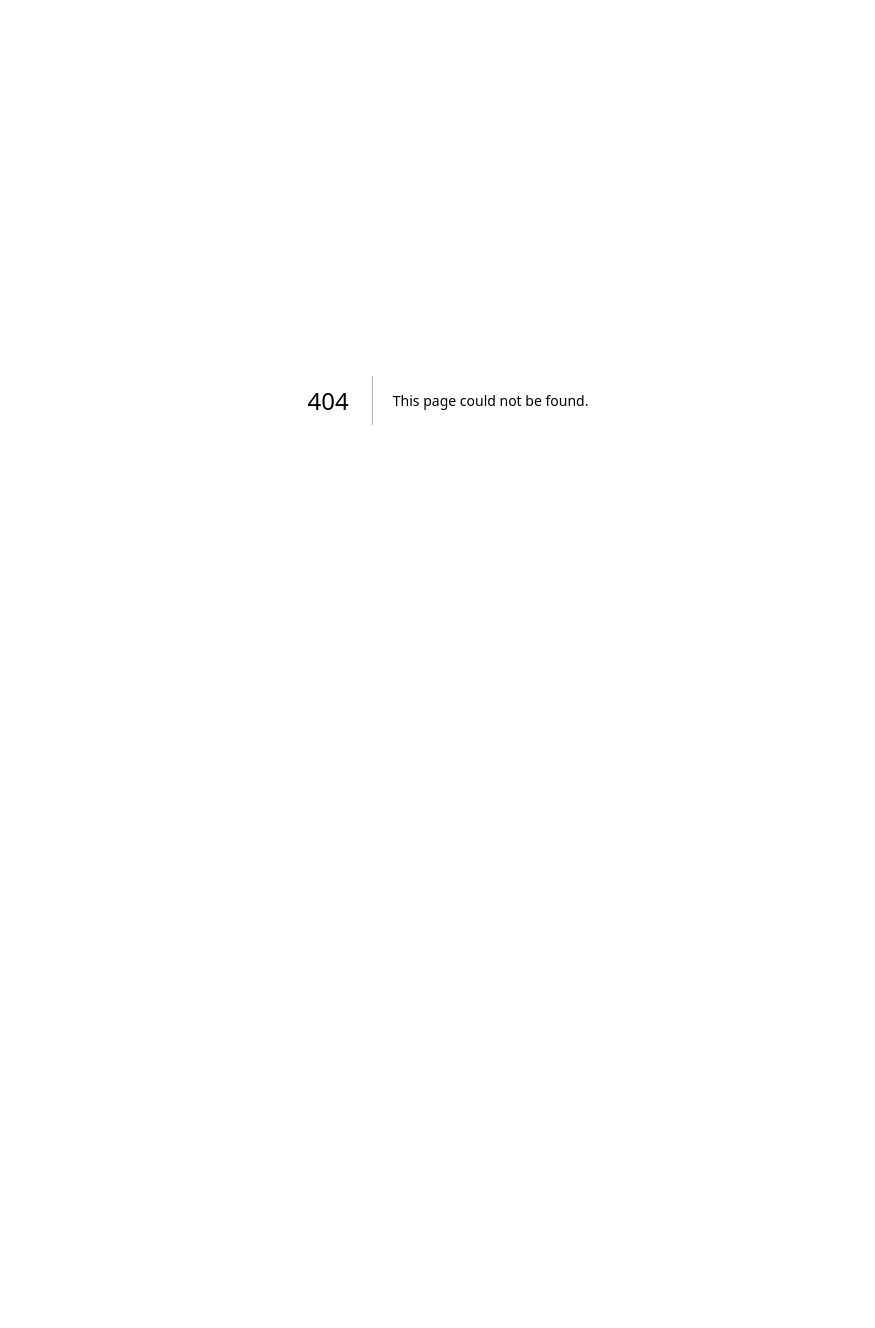
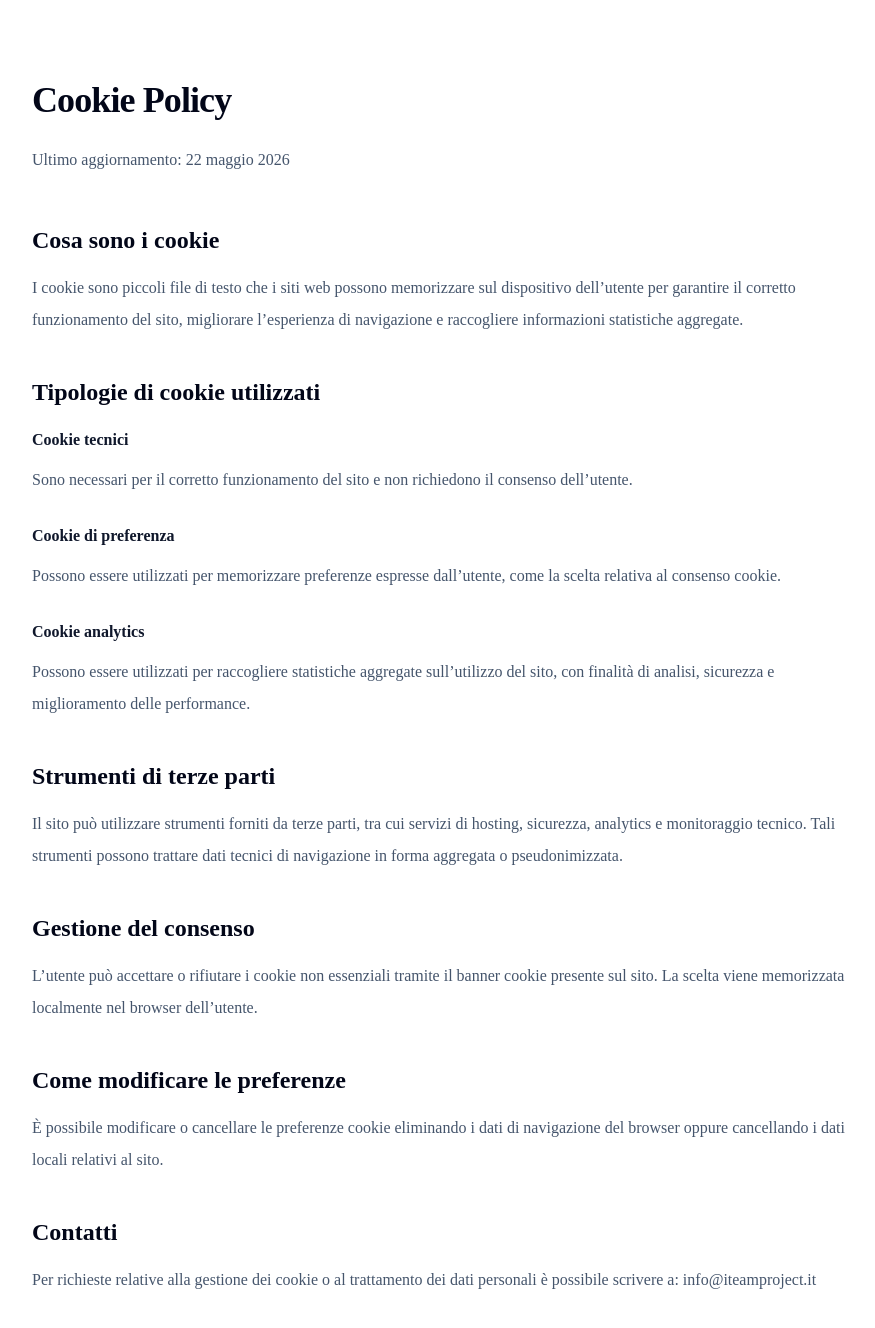
Before and after one commit to iteamproject/iteamproject-site, a Next.js app: page /cookie-policy in a window 1280 px wide. Before the commit this address had no page. Shown: the top 1328 px of the page, without its empty margins (192-1067 px from the left). Before the commit the page ends 800 px from the top, so only its background shows below. Built offline with nearby package versions, Linux system fonts and the light colour scheme.

Commit message:
Added privacy and cookie policy pages

```diff
--- /dev/null
+++ b/app/cookie-policy/page.tsx
@@ -0,0 +1,124 @@
+export const metadata = {
+  title: "Cookie Policy | iTeamProject",
+  description:
+    "Cookie Policy di iTeamProject relativa all'utilizzo di cookie tecnici e strumenti analytics sul sito web.",
+};
+
+export default function CookiePolicyPage() {
+  return (
+    <main className="min-h-screen bg-white text-slate-800">
+      <div className="mx-auto max-w-4xl px-6 py-20 lg:px-8">
+        <h1 className="text-4xl font-semibold tracking-tight text-slate-950">
+          Cookie Policy
+        </h1>
+
+        <p className="mt-6 text-base leading-8 text-slate-600">
+          Ultimo aggiornamento: 22 maggio 2026
+        </p>
+
+        <div className="mt-12 space-y-10">
+          <section>
+            <h2 className="text-2xl font-semibold text-slate-950">
+              Cosa sono i cookie
+            </h2>
+
+            <p className="mt-4 leading-8 text-slate-600">
+              I cookie sono piccoli file di testo che i siti web possono
+              memorizzare sul dispositivo dell’utente per garantire il corretto
+              funzionamento del sito, migliorare l’esperienza di navigazione e
+              raccogliere informazioni statistiche aggregate.
+            </p>
+          </section>
+
+          <section>
+            <h2 className="text-2xl font-semibold text-slate-950">
+              Tipologie di cookie utilizzati
+            </h2>
+
+            <div className="mt-4 space-y-6 leading-8 text-slate-600">
+              <div>
+                <h3 className="font-semibold text-slate-900">
+                  Cookie tecnici
+                </h3>
+                <p className="mt-2">
+                  Sono necessari per il corretto funzionamento del sito e non
+                  richiedono il consenso dell’utente.
+                </p>
+              </div>
+
+              <div>
+                <h3 className="font-semibold text-slate-900">
+                  Cookie di preferenza
+                </h3>
+                <p className="mt-2">
+                  Possono essere utilizzati per memorizzare preferenze espresse
+                  dall’utente, come la scelta relativa al consenso cookie.
+                </p>
+              </div>
+
+              <div>
+                <h3 className="font-semibold text-slate-900">
+                  Cookie analytics
+                </h3>
+                <p className="mt-2">
+                  Possono essere utilizzati per raccogliere statistiche
+                  aggregate sull’utilizzo del sito, con finalità di analisi,
+                  sicurezza e miglioramento delle performance.
+                </p>
+              </div>
+            </div>
+          </section>
+
+          <section>
+            <h2 className="text-2xl font-semibold text-slate-950">
+              Strumenti di terze parti
+            </h2>
+
+            <p className="mt-4 leading-8 text-slate-600">
+              Il sito può utilizzare strumenti forniti da terze parti, tra cui
+              servizi di hosting, sicurezza, analytics e monitoraggio tecnico.
+              Tali strumenti possono trattare dati tecnici di navigazione in
+              forma aggregata o pseudonimizzata.
+            </p>
+          </section>
+
+          <section>
+            <h2 className="text-2xl font-semibold text-slate-950">
+              Gestione del consenso
+            </h2>
+
+            <p className="mt-4 leading-8 text-slate-600">
+              L’utente può accettare o rifiutare i cookie non essenziali tramite
+              il banner cookie presente sul sito. La scelta viene memorizzata
+              localmente nel browser dell’utente.
+            </p>
+          </section>
+
+          <section>
+            <h2 className="text-2xl font-semibold text-slate-950">
+              Come modificare le preferenze
+            </h2>
+
+            <p className="mt-4 leading-8 text-slate-600">
+              È possibile modificare o cancellare le preferenze cookie
+              eliminando i dati di navigazione del browser oppure cancellando i
+              dati locali relativi al sito.
+            </p>
+          </section>
+
+          <section>
+            <h2 className="text-2xl font-semibold text-slate-950">
+              Contatti
+            </h2>
+
+            <p className="mt-4 leading-8 text-slate-600">
+              Per richieste relative alla gestione dei cookie o al trattamento
+              dei dati personali è possibile scrivere a:
+              info@iteamproject.it
+            </p>
+          </section>
+        </div>
+      </div>
+    </main>
+  );
+}
--- a/app/page.tsx
+++ b/app/page.tsx
@@ -827,6 +827,22 @@ export default function ITeamProjectWebsiteV2() {
           </div>
           <div>iTeamProject S.n.c. | Via Cassia, 4 – 50124 Firenze (FI) | P. IVA 07518790485 | Codice Univoco M5UXCR1</div>
           <div>info@iteamproject.it | iteamproject@pec.it</div>
+
+          <div className="flex flex-wrap gap-4 text-sm">
+            <a
+              href="/privacy-policy"
+              className="transition hover:text-emerald-600"
+            >
+              Privacy Policy
+            </a>
+
+            <a
+              href="/cookie-policy"
+              className="transition hover:text-emerald-600"
+            >
+              Cookie Policy
+            </a>
+          </div>
         </div>
       </footer>
 
--- /dev/null
+++ b/app/privacy-policy/page.tsx
@@ -0,0 +1,117 @@
+export const metadata = {
+  title: "Privacy Policy | iTeamProject",
+  description:
+    "Privacy Policy di iTeamProject SNC relativa al trattamento dei dati personali e all'utilizzo del sito web.",
+};
+
+export default function PrivacyPolicyPage() {
+  return (
+    <main className="min-h-screen bg-white text-slate-800">
+      <div className="mx-auto max-w-4xl px-6 py-20 lg:px-8">
+        <h1 className="text-4xl font-semibold tracking-tight text-slate-950">
+          Privacy Policy
+        </h1>
+
+        <p className="mt-6 text-base leading-8 text-slate-600">
+          Ultimo aggiornamento: 22 maggio 2026
+        </p>
+
+        <div className="mt-12 space-y-10">
+          <section>
+            <h2 className="text-2xl font-semibold text-slate-950">
+              Titolare del trattamento
+            </h2>
+
+            <p className="mt-4 leading-8 text-slate-600">
+              iTeamProject S.n.c.
+              <br />
+              Via Cassia, 4 – 50124 Firenze (FI)
+              <br />
+              P. IVA 07518790485
+              <br />
+              Email: info@iteamproject.it
+              <br />
+              PEC: iteamproject@pec.it
+            </p>
+          </section>
+
+          <section>
+            <h2 className="text-2xl font-semibold text-slate-950">
+              Tipologia di dati raccolti
+            </h2>
+
+            <p className="mt-4 leading-8 text-slate-600">
+              Il sito può raccogliere dati tecnici di navigazione,
+              informazioni statistiche anonime, dati eventualmente inviati
+              volontariamente tramite email o strumenti di contatto e dati
+              necessari al corretto funzionamento del sito.
+            </p>
+          </section>
+
+          <section>
+            <h2 className="text-2xl font-semibold text-slate-950">
+              Finalità del trattamento
+            </h2>
+
+            <ul className="mt-4 list-disc space-y-3 pl-6 leading-8 text-slate-600">
+              <li>gestione tecnica del sito web;</li>
+              <li>sicurezza e monitoraggio dell’infrastruttura;</li>
+              <li>analisi statistiche aggregate;</li>
+              <li>gestione delle richieste di contatto;</li>
+              <li>adempimenti normativi e di sicurezza.</li>
+            </ul>
+          </section>
+
+          <section>
+            <h2 className="text-2xl font-semibold text-slate-950">
+              Base giuridica
+            </h2>
+
+            <p className="mt-4 leading-8 text-slate-600">
+              Il trattamento viene effettuato sulla base del legittimo
+              interesse del titolare, dell’eventuale consenso espresso
+              dall’utente e degli obblighi normativi applicabili.
+            </p>
+          </section>
+
+          <section>
+            <h2 className="text-2xl font-semibold text-slate-950">
+              Cookie e strumenti tecnici
+            </h2>
+
+            <p className="mt-4 leading-8 text-slate-600">
+              Il sito utilizza cookie tecnici e strumenti analytics necessari
+              al funzionamento, alla sicurezza e al miglioramento dei servizi
+              offerti. Per maggiori informazioni è possibile consultare la
+              Cookie Policy.
+            </p>
+          </section>
+
+          <section>
+            <h2 className="text-2xl font-semibold text-slate-950">
+              Conservazione dei dati
+            </h2>
+
+            <p className="mt-4 leading-8 text-slate-600">
+              I dati vengono conservati per il tempo strettamente necessario
+              alle finalità per cui sono raccolti e nel rispetto delle
+              normative vigenti.
+            </p>
+          </section>
+
+          <section>
+            <h2 className="text-2xl font-semibold text-slate-950">
+              Diritti dell’interessato
+            </h2>
+
+            <p className="mt-4 leading-8 text-slate-600">
+              Gli utenti possono richiedere accesso, rettifica, cancellazione,
+              limitazione del trattamento o opposizione scrivendo a:
+              info@iteamproject.it
+            </p>
+          </section>
+        </div>
+      </div>
+    </main>
+  );
+}
```
